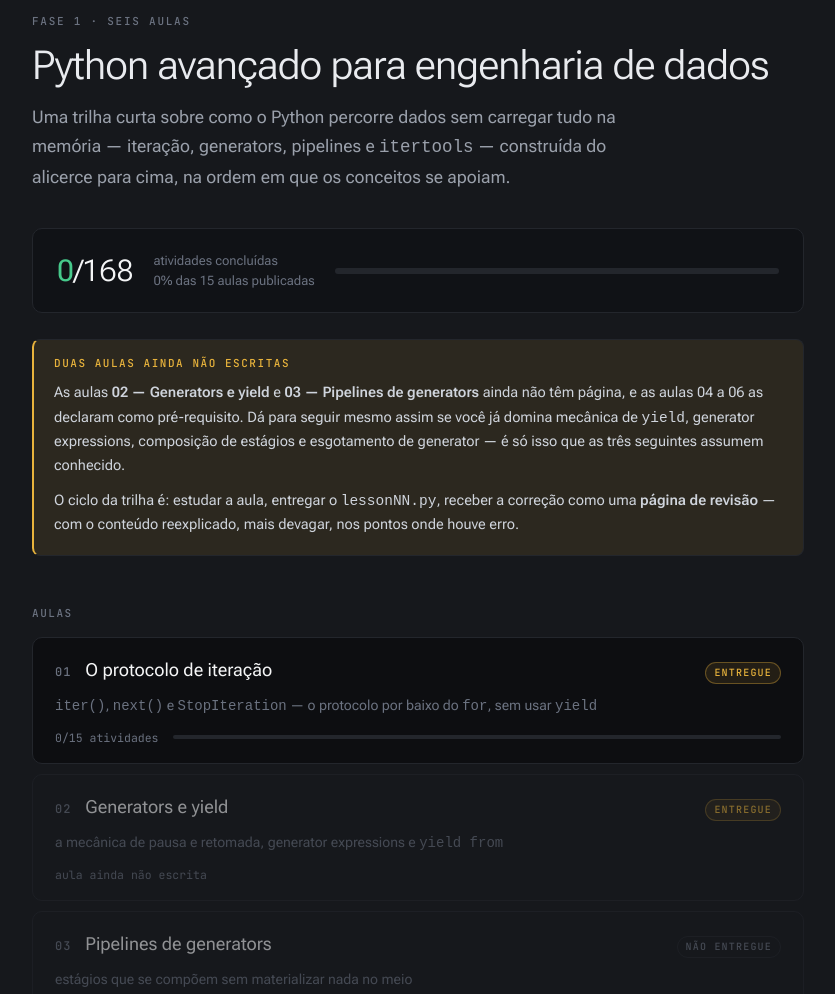
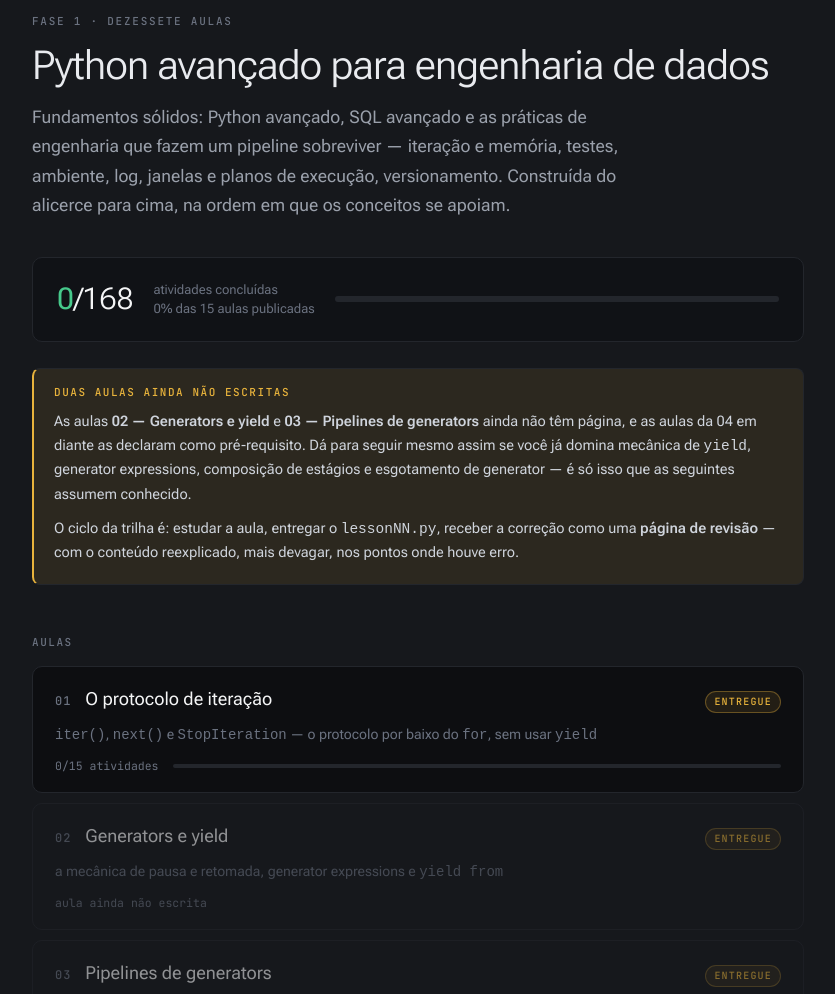
Before and after one commit to CaioResnauer/exercises, a plain HTML site: page docs/index.html in a window 1280 px wide. Shown: the part 80-1074 px from the top of the page, without its empty margins (222-1057 px from the left). Drawn offline with Linux system fonts and the light colour scheme.

Commit message:
docs(course): mark lessons 02 and 03 delivered and update for seventeen lessons
The gap notice named "lessons 04 to 06" as the ones assuming generators;
it is now every lesson from 04 on, so the manifest carries the boundary
instead of the copy hardcoding it. Lesson 03 moves to delivered, and the
index and README describe a seventeen-lesson phase.

Co-Authored-By: Claude Opus 5 <noreply@anthropic.com>

```diff
--- a/docs/assets/course-data.js
+++ b/docs/assets/course-data.js
@@ -17,6 +17,7 @@ window.COURSE = {
      página própria. Mostrado no índice e no aviso de pré-requisito. */
   gap: {
     lessons: ["02", "03"],
+    from: "04",
     needed: "mecânica de <code>yield</code>, generator expressions, " +
             "composição de estágios e esgotamento de generator"
   },
@@ -34,7 +35,7 @@ window.COURSE = {
     },
     {
       id: "03", title: "Pipelines de generators",
-      slug: null, acts: 12, published: false, delivery: "pending",
+      slug: null, acts: 12, published: false, delivery: "delivered",
       note: "aula ainda não escrita"
     },
     {
--- a/docs/index.html
+++ b/docs/index.html
@@ -25,9 +25,9 @@
 <main class="home">
 
   <div class="home-hero">
-    <div class="home-kicker">Fase 1 &middot; seis aulas</div>
+    <div class="home-kicker">Fase 1 &middot; dezessete aulas</div>
     <h1 class="home-title">Python avançado para engenharia de dados</h1>
-    <p class="home-lead">Uma trilha curta sobre como o Python percorre dados sem carregar tudo na memória — iteração, generators, pipelines e <code>itertools</code> — construída do alicerce para cima, na ordem em que os conceitos se apoiam.</p>
+    <p class="home-lead">Fundamentos sólidos: Python avançado, SQL avançado e as práticas de engenharia que fazem um pipeline sobreviver — iteração e memória, testes, ambiente, log, janelas e planos de execução, versionamento. Construída do alicerce para cima, na ordem em que os conceitos se apoiam.</p>
 
     <div class="home-progress">
       <div class="hp-num"><b id="hpDone">0</b>/<span id="hpTotal">0</span></div>
@@ -102,9 +102,9 @@
     document.getElementById("gapTitle").textContent =
       faltando.length > 1 ? "Duas aulas ainda não escritas" : "Uma aula ainda não escrita";
     document.getElementById("gapBody").innerHTML =
-      `As aulas ${nomes} ainda não têm página, e as aulas 04 a 06 as declaram como ` +
-      `pré-requisito. Dá para seguir mesmo assim se você já domina ${COURSE.gap.needed} — ` +
-      `é só isso que as três seguintes assumem conhecido.`;
+      `As aulas ${nomes} ainda não têm página, e as aulas da ${COURSE.gap.from} em ` +
+      `diante as declaram como pré-requisito. Dá para seguir mesmo assim se você já ` +
+      `domina ${COURSE.gap.needed} — é só isso que as seguintes assumem conhecido.`;
     document.getElementById("homeGap").hidden = false;
   }
 
```
Also changed, not shown: 1 other file.
